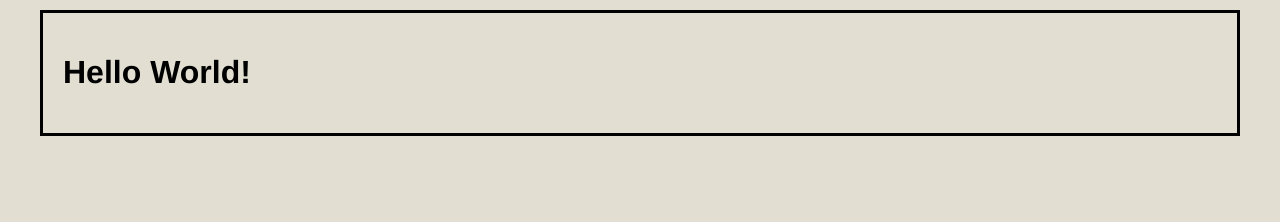
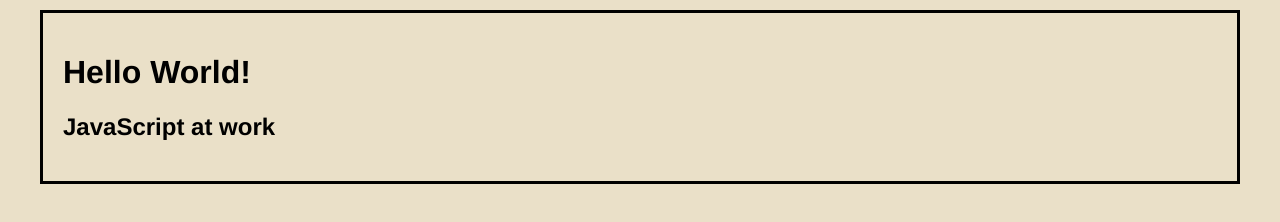
Before and after one commit to gwwebster/gwebdev, a plain HTML site: page index.html in a window 1280 px wide. Drawn offline with Linux system fonts and the light colour scheme.

Commit message:
add script.js, connect to index.html

```diff
--- a/index.html
+++ b/index.html
@@ -6,5 +6,6 @@
   </head>
   <body>
     <h1>Hello World!</h1>
+    <script src="script.js"></script>
   </body>
 </html>
--- /dev/null
+++ b/script.js
@@ -0,0 +1,3 @@
+const h2 = document.createElement("h2");
+h2.textContent = "JavaScript at work";
+document.querySelector("body").appendChild(h2);
--- a/style.css
+++ b/style.css
@@ -1,5 +1,5 @@
 body {
-    background: #E2DFD2;
+    background: #eae0c8;
     font-family: Helvetica, Arial, sans-serif;
     text-align: justify;
     border: 1px solid black;
```
